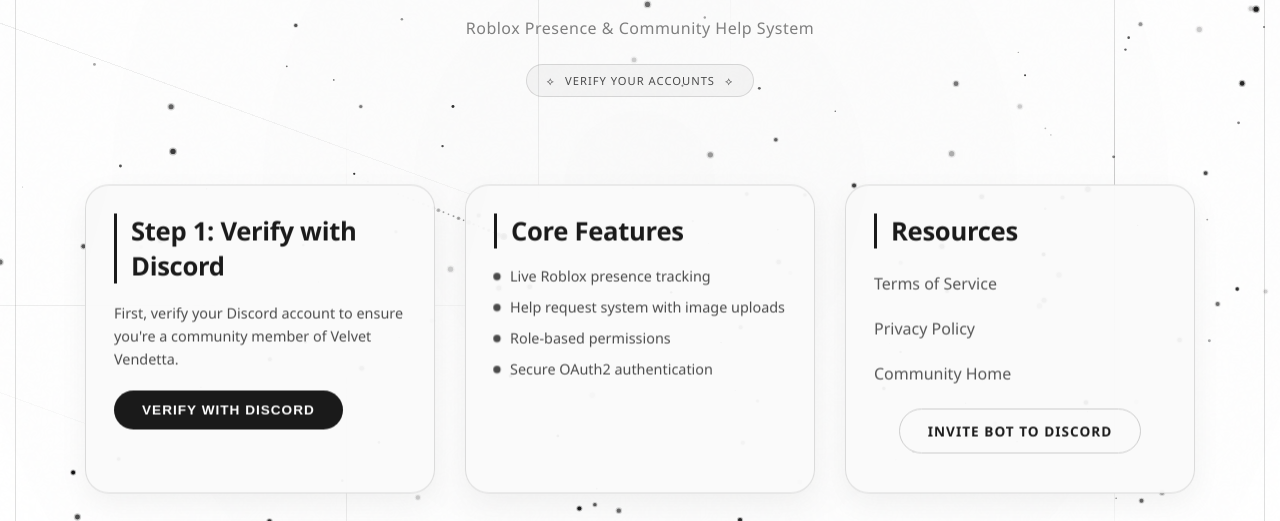
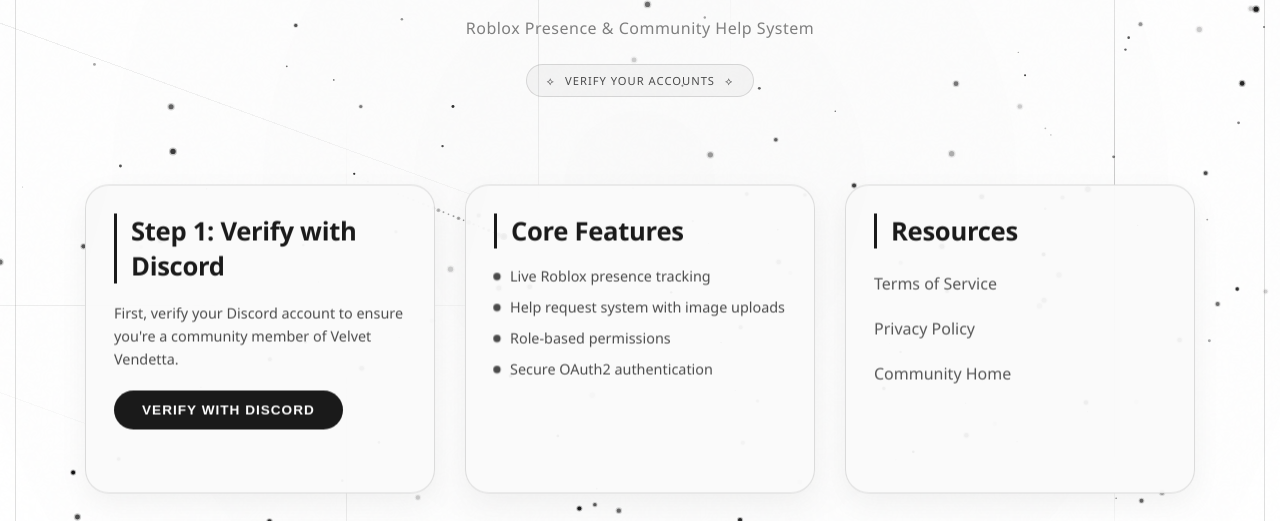
Before and after one commit to Kythycat/vv-bot-website, a website: page bot.html in a window 1280 px wide. Shown: the part 214-735 px from the top of the page. Drawn offline with Linux system fonts and the light colour scheme.

Commit message:
removed smth

```diff
--- a/bot.html
+++ b/bot.html
@@ -70,9 +70,7 @@
                     <li><a href="privacy.html" class="futuristic-link" data-navigation="true">Privacy Policy</a></li>
                     <li><a href="index.html" class="futuristic-link" data-navigation="true">Community Home</a></li>
                 </ul>
-                <div class="invite-link-container">
-                    <a href="#" id="inviteLink" class="button secondary">Invite Bot to Discord</a>
-                </div>
+
             </div>
 
             <!-- Credits Card -->
```
